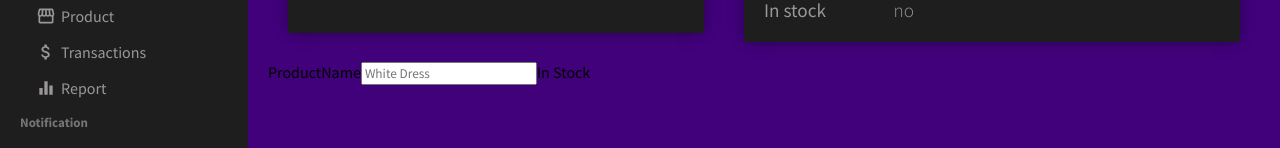
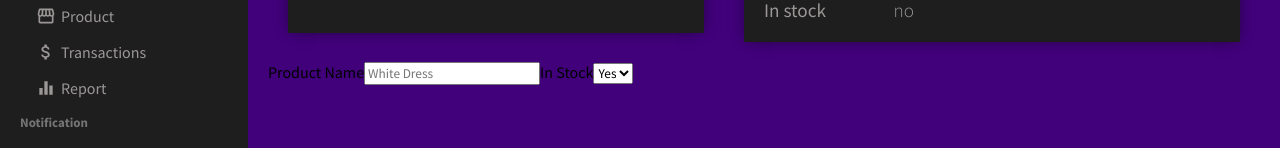
Before and after one commit to malekaridhi/ecommerceMern, a React (Create React App) app in the folder admin/: page /product/1 in a window 1280 px wide. Shown: the part 274-422 px from the top of the page. Built offline with nearby package versions, Linux system fonts and the light colour scheme.

Commit message:
product list

```diff
--- a/admin/src/pages/product/Product.jsx
+++ b/admin/src/pages/product/Product.jsx
@@ -62,12 +62,18 @@ const Product = () => {
         </div>
       </div>
       <div className="productBottom">
+        <form className="productForm">
         <div className="productFormLeft">
-            <label>ProductName</label>
+            <label>Product Name</label>
             <input type="text" placeholder="White Dress" />
             <label>In Stock</label>
+            <select name="inStock" id="idStock">
+              <option value="yes">Yes</option>
+              <option value="no">No</option>
+            </select>
         </div>
         <div className="productFormRight"></div>
+          </form>
       </div>
     </div>
   );
```
